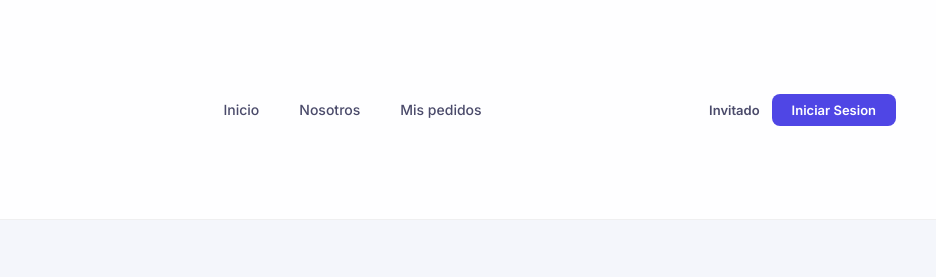
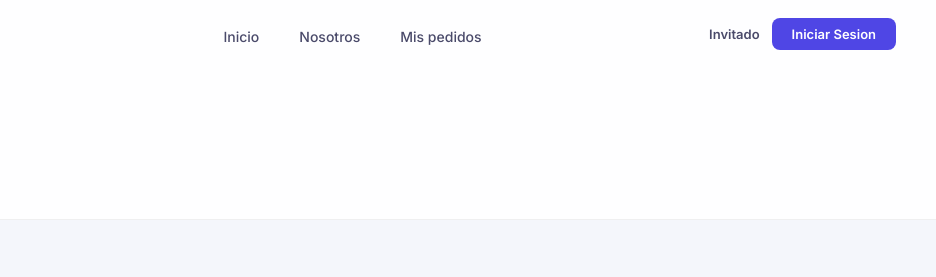
Before and after one commit to edwards1-992/Store-Innova, a website: page checkout.html in a window 1280 px wide. Shown: the top 277 px of the page, 344-1280 px from the left. Drawn offline with Linux system fonts and the light colour scheme.

Commit message:
Alinear secciones arriba con logo grande

```diff
--- a/checkout.html
+++ b/checkout.html
@@ -10,17 +10,19 @@
         * { margin:0; padding:0; box-sizing:border-box; font-family:'Inter',sans-serif; }
         body { min-height:100vh; background:#f4f6fb; color:#1a1a2e; }
         .navbar {
-            width:100%; padding:0 40px; height:220px;
-            display:flex; justify-content:space-between; align-items:center;
+            width:100%; padding:10px 40px; height:220px;
+            display:flex; justify-content:space-between; align-items:flex-start;
             background:rgba(255,255,255,0.85); backdrop-filter:blur(16px);
             border-bottom:1px solid rgba(0,0,0,0.06); position:sticky; top:0; z-index:1000;
         }
+        .menu { margin-top:8px; }
+        .usuario-info { margin-top:8px; }
         .logo { display:flex; align-items:center; }
         .logo img { height:200px; }
-        .menu { display:flex; gap:4px; }
+        .menu { display:flex; gap:4px; margin-top:8px; }
         .menu a { text-decoration:none; color:#4a4a6a; padding:10px 18px; border-radius:8px; font-size:14px; font-weight:500; transition:all 0.2s; }
         .menu a:hover { background:#f0f2ff; color:#4f46e5; }
-        .usuario-info { display:flex; align-items:center; gap:12px; }
+        .usuario-info { display:flex; align-items:center; gap:12px; margin-top:8px; }
         .usuario-info span { font-size:13px; font-weight:600; color:#4a4a6a; }
         .usuario-info button { padding:8px 20px; border:none; border-radius:8px; cursor:pointer; background:#4f46e5; color:white; font-weight:600; font-size:13px; transition:all 0.2s; }
         .usuario-info button:hover { background:#4338ca; }
```
Also changed, not shown: index.html (+6 -4 lines), mis_pedidos.html (+6 -4 lines), nosotros.html (+6 -4 lines), producto.html (+6 -4 lines).
